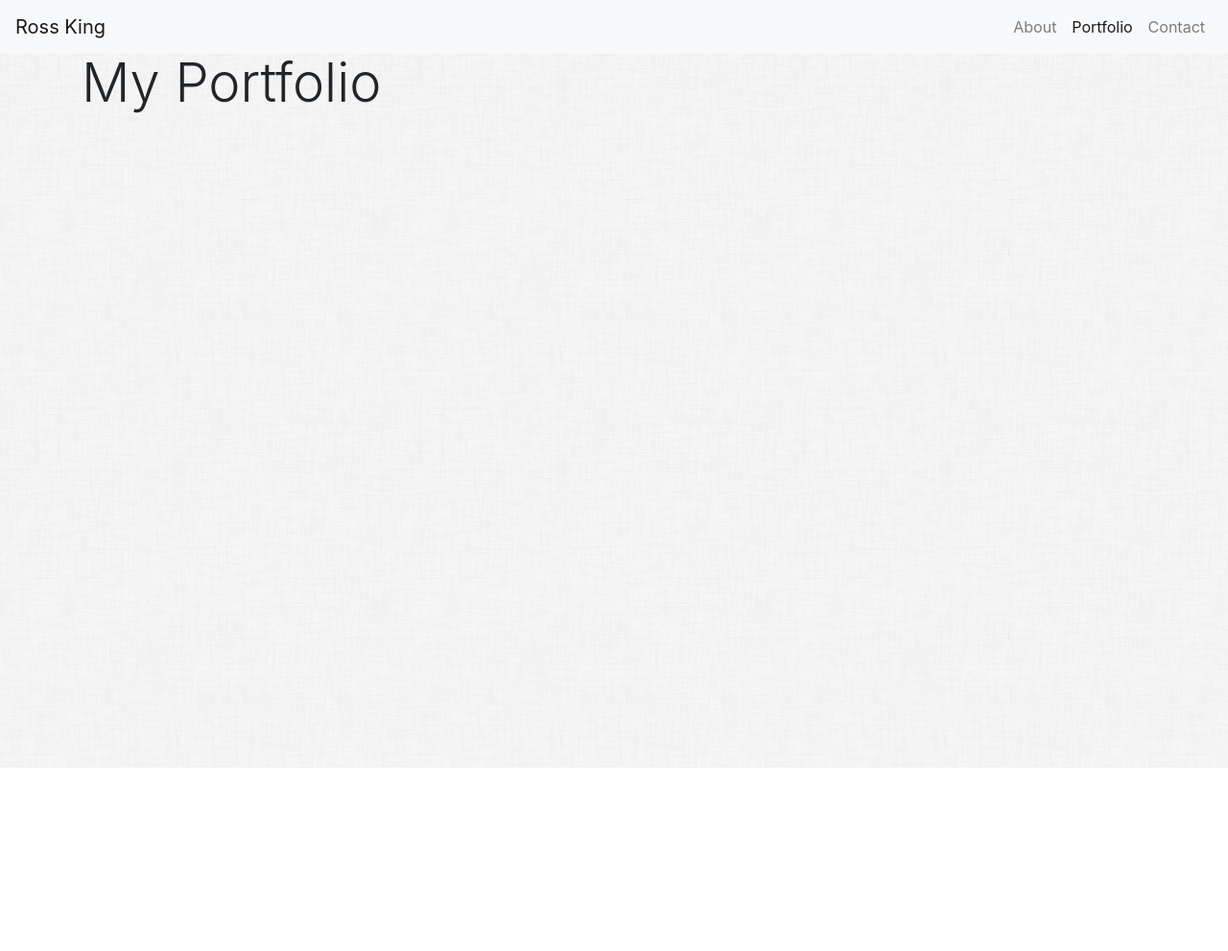
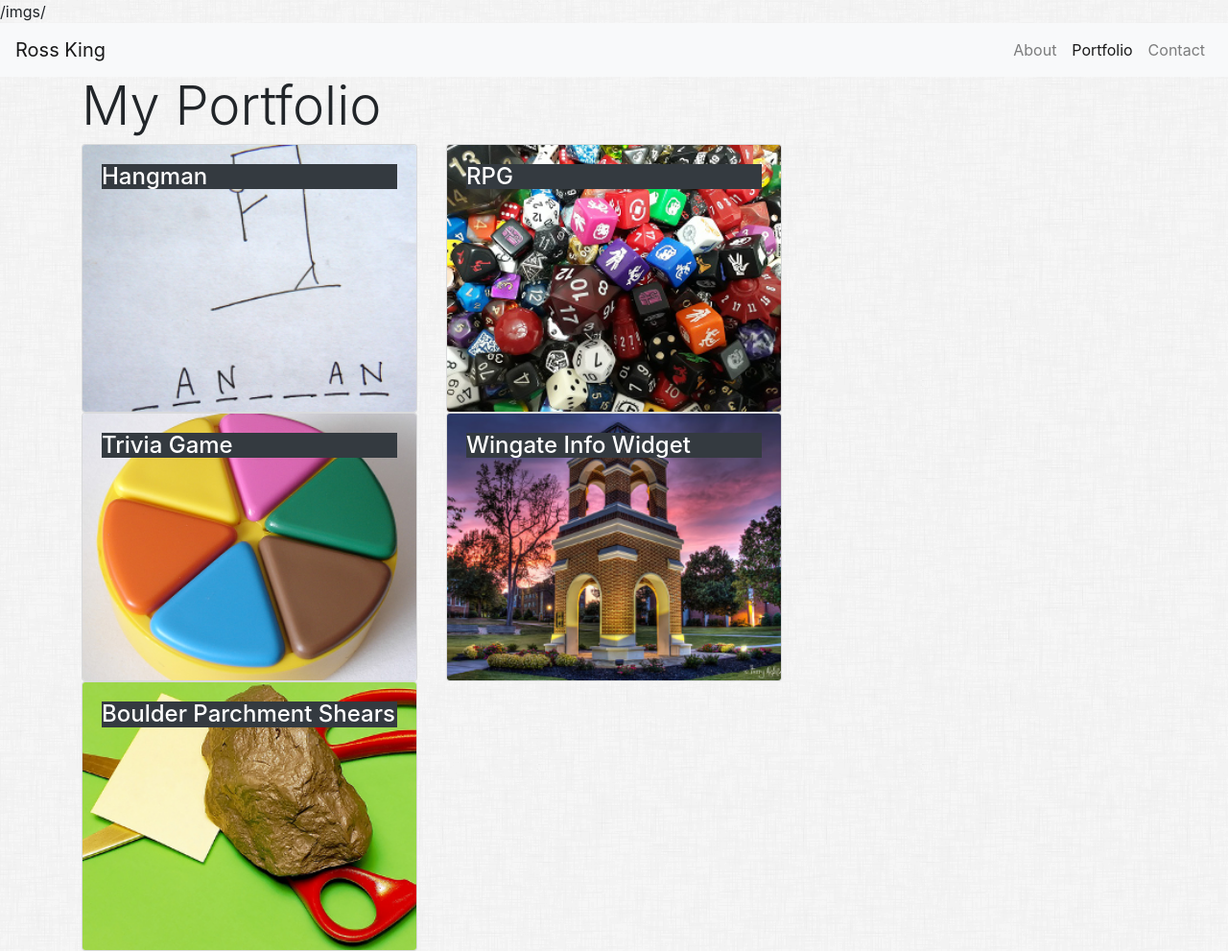
Before and after one commit to RomeoKilo125/bootstrap-portfolio, a plain HTML site: page portfolio.html in a window 1280 px wide. Shown: the whole page at 96% size. Before the commit the page ends 800 px from the top, so only its background shows below. Drawn offline with nearby package versions, Linux system fonts and the light colour scheme.

Commit message:
updated portfolio

```diff
--- a/portfolio.html
+++ b/portfolio.html
@@ -1,4 +1,4 @@
-<!DOCTYPE html>
+/imgs/<!DOCTYPE html>
 <html lang="en">
 
 <head>
@@ -38,8 +38,56 @@
     </div>
     <div class="row">
       <div class="col-md-12">
-
-
+        <div class="row">
+          <div class="col-md-12">
+            <div class="row">
+              <div class="col-md-4">
+                <div class="card bg-light text-dark">
+                  <img class="card-img" src="assets/imgs/hangman.png" />
+                  <div class="card-img-overlay">
+                    <h4 class="card-title bg-dark text-white">Hangman</h4>
+                  </div>
+                </div>
+              </div>
+              <div class="col-md-4">
+                <div class="card bg-light text-dark">
+                  <img class="card-img" src="assets/imgs/rpgDice.png" />
+                  <div class="card-img-overlay">
+                    <h4 class="card-title bg-dark text-white">RPG</h4>
+                  </div>
+                </div>
+              </div>
+            </div>
+            <div class="row">
+              <div class="col-md-4">
+                <div class="card bg-light text-dark">
+                  <img class="card-img" src="assets/imgs/trivia.png" />
+                  <div class="card-img-overlay">
+                    <h4 class="card-title bg-dark text-white">Trivia Game</h4>
+                  </div>
+                </div>
+              </div>
+              <div class="col-md-4">
+                <div class="card bg-light text-dark">
+                  <img class="card-img" src="assets/imgs/wingate.png" />
+                  <div class="card-img-overlay">
+                    <h4 class="card-title bg-dark text-white">Wingate Info Widget</h4>
+                  </div>
+                </div>
+              </div>
+            </div>
+            <div class="row">
+              <div class="col-md-4">
+                <div class="card bg-light text-dark">
+                  <img class="card-img" src="assets/imgs/rockPaperScissors.png" />
+                  <div class="card-img-overlay">
+                    <h4 class="card-title bg-dark text-white">Boulder Parchment Shears</h4>
+                  </div>
+                </div>
+              </div>
+            </div>
+          </div>
+        </div>
       </div>
     </div>
   </div>
```
Also changed, not shown: contact.html (+0 -5 lines).
